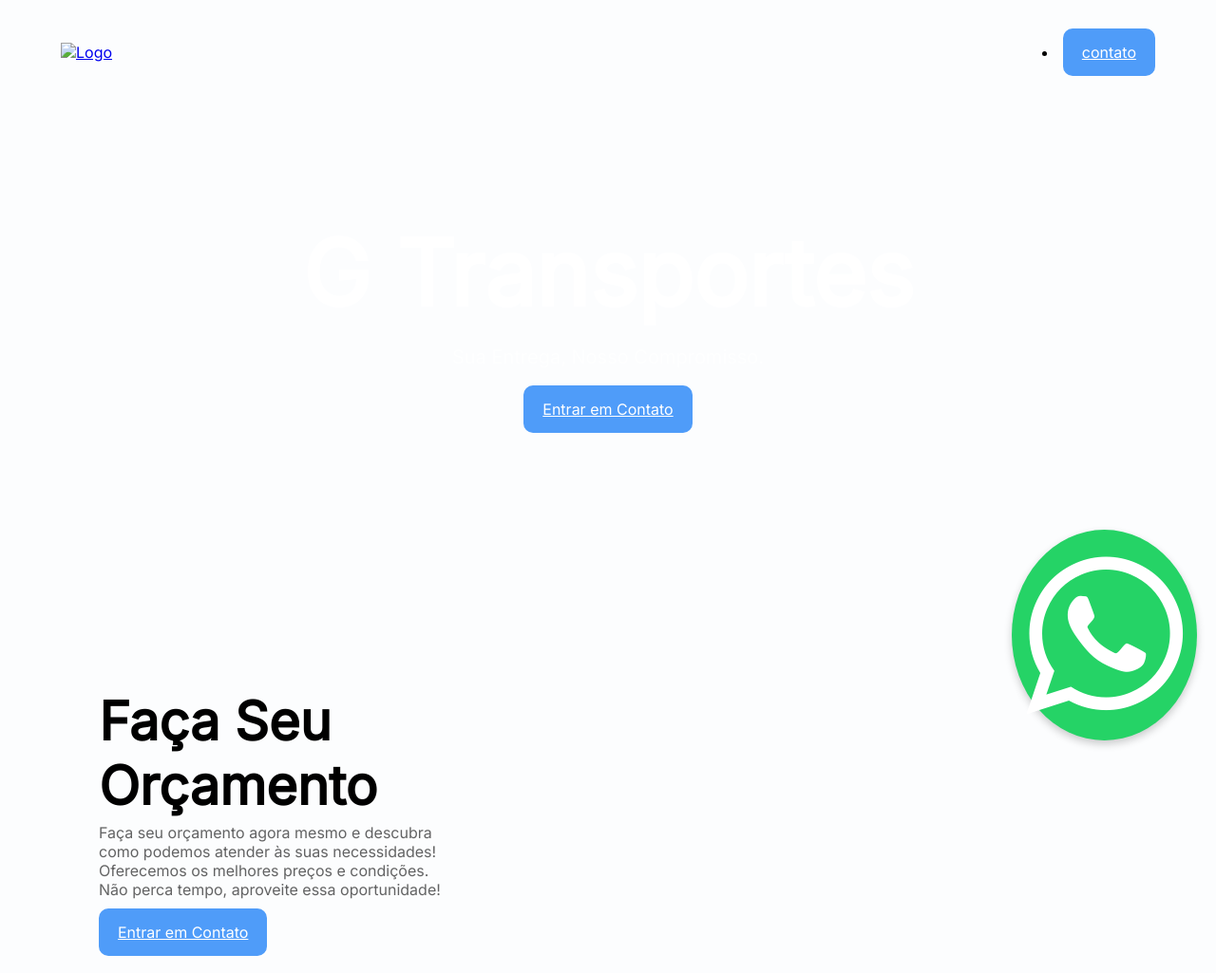
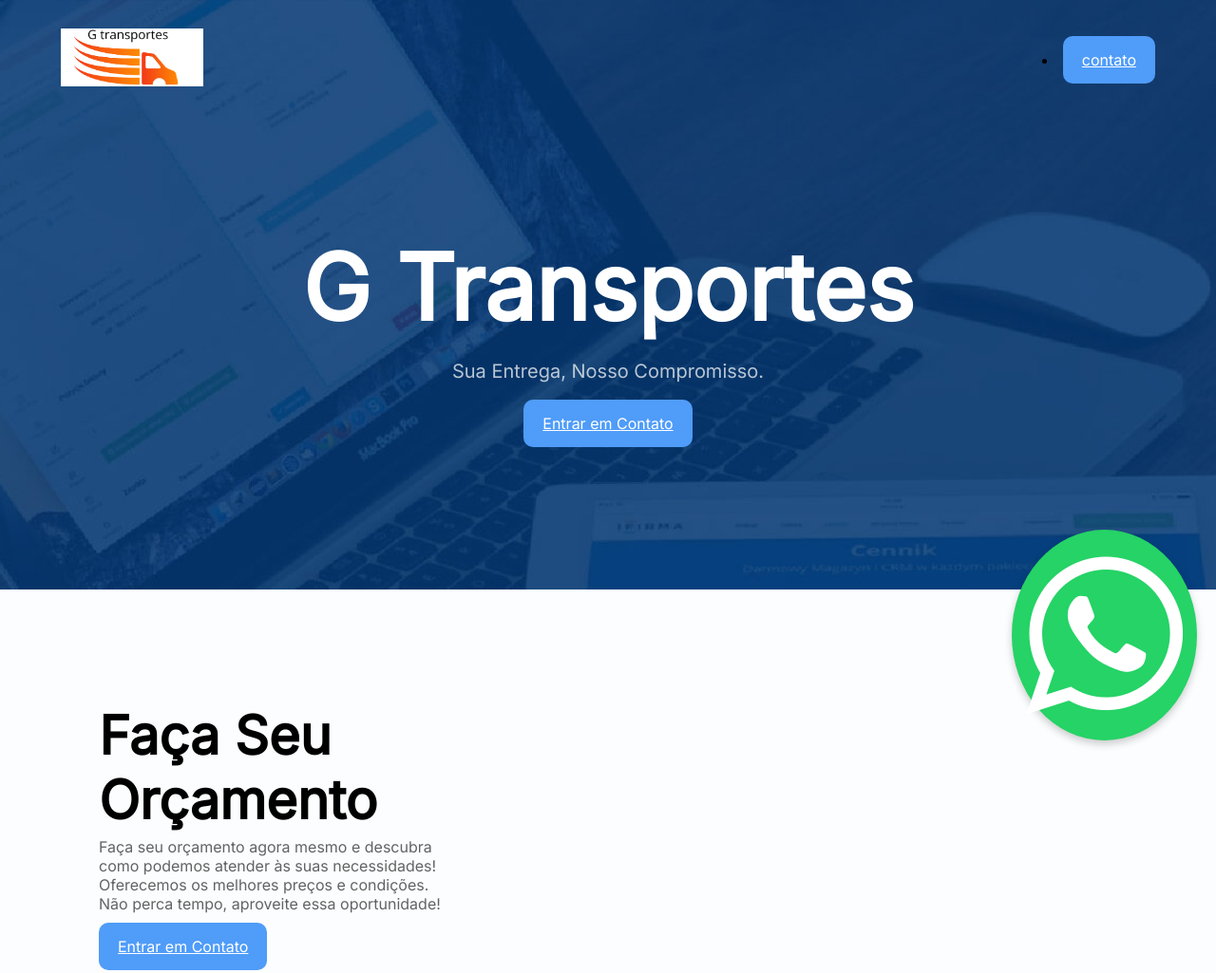
Before and after one commit to Gleds480/frete1, a plain HTML site: page index.html in a window 1280 px wide. Shown: the top 1025 px of the page at 95% size. Drawn offline with Linux system fonts and the light colour scheme; files that its build step writes are made by us from their sources; files whose address does not match are found by name.

Commit message:
Update index.html

```diff
--- a/index.html
+++ b/index.html
@@ -6,16 +6,16 @@
   <!-- font awesome -->
   <link rel="stylesheet" href="https://cdnjs.cloudflare.com/ajax/libs/font-awesome/4.7.0/css/font-awesome.css" integrity="sha512-5A8nwdMOWrSz20fDsjczgUidUBR8liPYU+WymTZP1lmY9G6Oc7HlZv156XqnsgNUzTyMefFTcsFH/tnJE/+xBg==" crossorigin="anonymous" referrerpolicy="no-referrer" />
   <!-- link fonte awesome -->
-  <link rel="stylesheet" href="css/style.css">
+  <link rel="stylesheet" href="style.css">
   <title> site1</title>
 </head>
 <body>
   <!-- inicio header -->
-  <header style="background-image: url('img/background-home.jpg')">
+  <header style="background-image: url('background-home.jpg')">
     <div class="container">
 <nav>
   <a href="index.html">
-    <img src="img/logo.png" alt="Logo">
+    <img src="logo.png" alt="Logo">
   </a>
     <li><a class="btn" href="index.html">contato</a></li>
 
```
